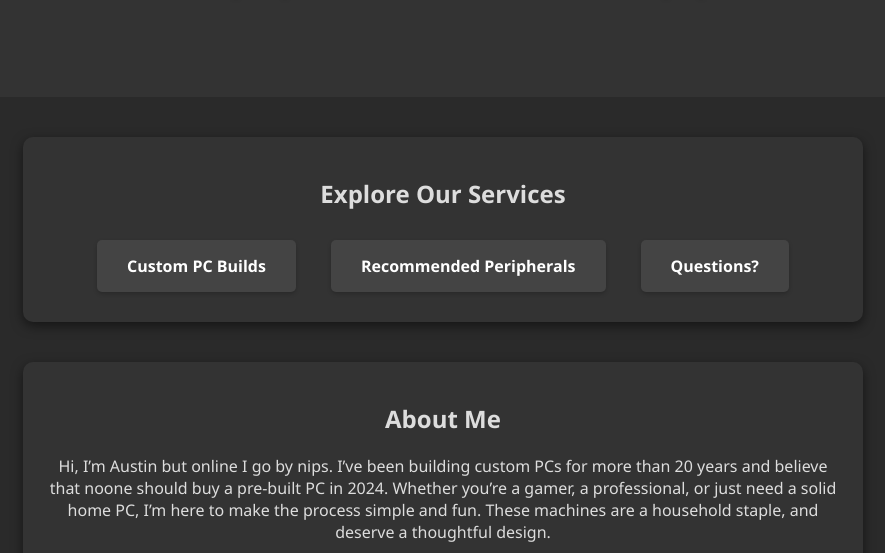
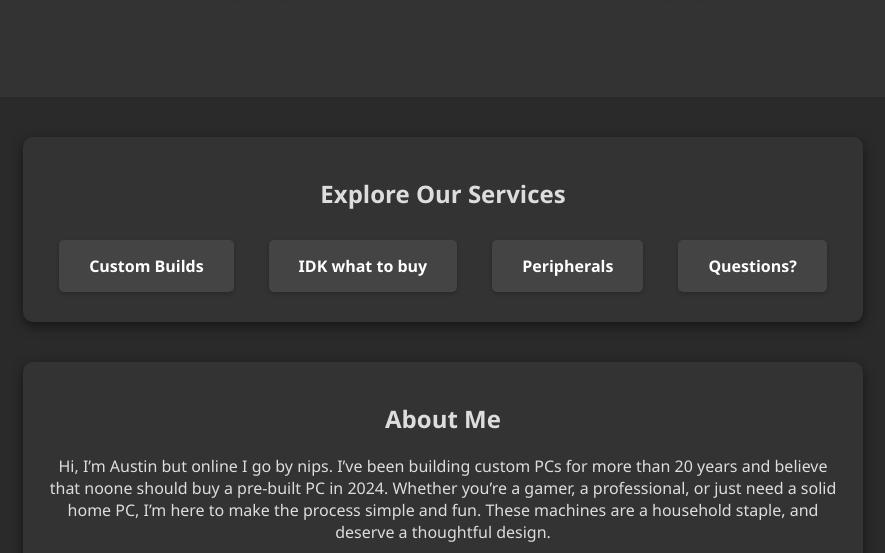
Before and after one commit to austinwmille/customPC, a plain HTML site: page index.html in a window 1280 px wide. Shown: the part 247-800 px from the top of the page, without its empty margins (197-1082 px from the left). Drawn offline with Linux system fonts and the light colour scheme.

Commit message:
Update index.html

```diff
--- a/index.html
+++ b/index.html
@@ -23,8 +23,9 @@
     <div class="container">
         <h2>Explore Our Services</h2>
         <div class="button-group">
-            <a href="custom.html" class="link-button">Custom PC Builds</a>
-            <a href="peripherals.html" class="link-button">Recommended Peripherals</a>
+            <a href="custom.html" class="link-button">Custom Builds</a>
+            <a href="recommended.html" class="link-button">IDK what to buy</a>
+            <a href="peripherals.html" class="link-button">Peripherals</a>
             <a href="questions.html" class="link-button">Questions?</a>
         </div>
     </div>
```
